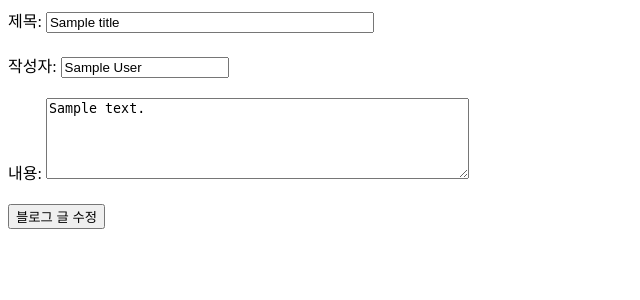
After one commit to baeunmangduck/fastapi, a FastAPI app: template blog_db_handling/templates/modify_blog.html in a window 1280 px wide. The commit adds this page. Shown: the top 300 px of the page, without its empty margins (0-640 px from the left). Run offline with FastAPI, Linux system fonts and the light colour scheme; the template is opened without the code that fills it: most values are stand-ins (such as "Sample title", 1, 10 or a date in 2020).

Commit message:
add modify blog post task

```diff
--- /dev/null
+++ b/blog_db_handling/templates/modify_blog.html
@@ -0,0 +1,38 @@
+<!DOCTYPE html>
+<html lang="en">
+  <head>
+    <meta charset="UTF-8" />
+    <meta name="viewport" content="width=device-width, initial-scale=1.0" />
+    <title>블로그 글 수정</title>
+  </head>
+  <body>
+    <form action="/blogs/modify/{{ id }}" method="post">
+      <div style="margin-bottom: 20px">
+        <label for="title">제목:</label>
+        <input
+          type="text"
+          id="title"
+          name="title"
+          value="{{ title }}"
+          style="width: 20rem"
+        />
+      </div>
+      <div style="margin-bottom: 20px">
+        <label for="author">작성자:</label>
+        <input
+          type="text"
+          id="author"
+          name="author"
+          value="{{ author }}"
+          style="width: 10rem"
+        />
+      </div>
+      <div style="margin-bottom: 20px">
+        <label for="content">내용:</label>
+        <textarea name="content" id="content" rows="5" cols="50">{{ content }}</textarea
+        >
+      </div>
+      <button>블로그 글 수정</button>
+    </form>
+  </body>
+</html>
--- a/blog_db_handling/templates/show_blog.html
+++ b/blog_db_handling/templates/show_blog.html
@@ -13,7 +13,7 @@
       <h3>{{ blog.content | safe }}</h3>
     </div>
     <div>
-      <a href="/blogs/all">Home으로 돌아가기</a>
+      <a href="/blogs/">Home으로 돌아가기</a>
       <a href="/blogs/modify/{{ blog.id }}">수정하기</a>
       <form action="/blogs/delete/{{ blog.id }}" method="post">
         <button>삭제하기</button>
```
Also changed, not shown: blog_db_handling/routes/blog.py (+65 -1 lines).
